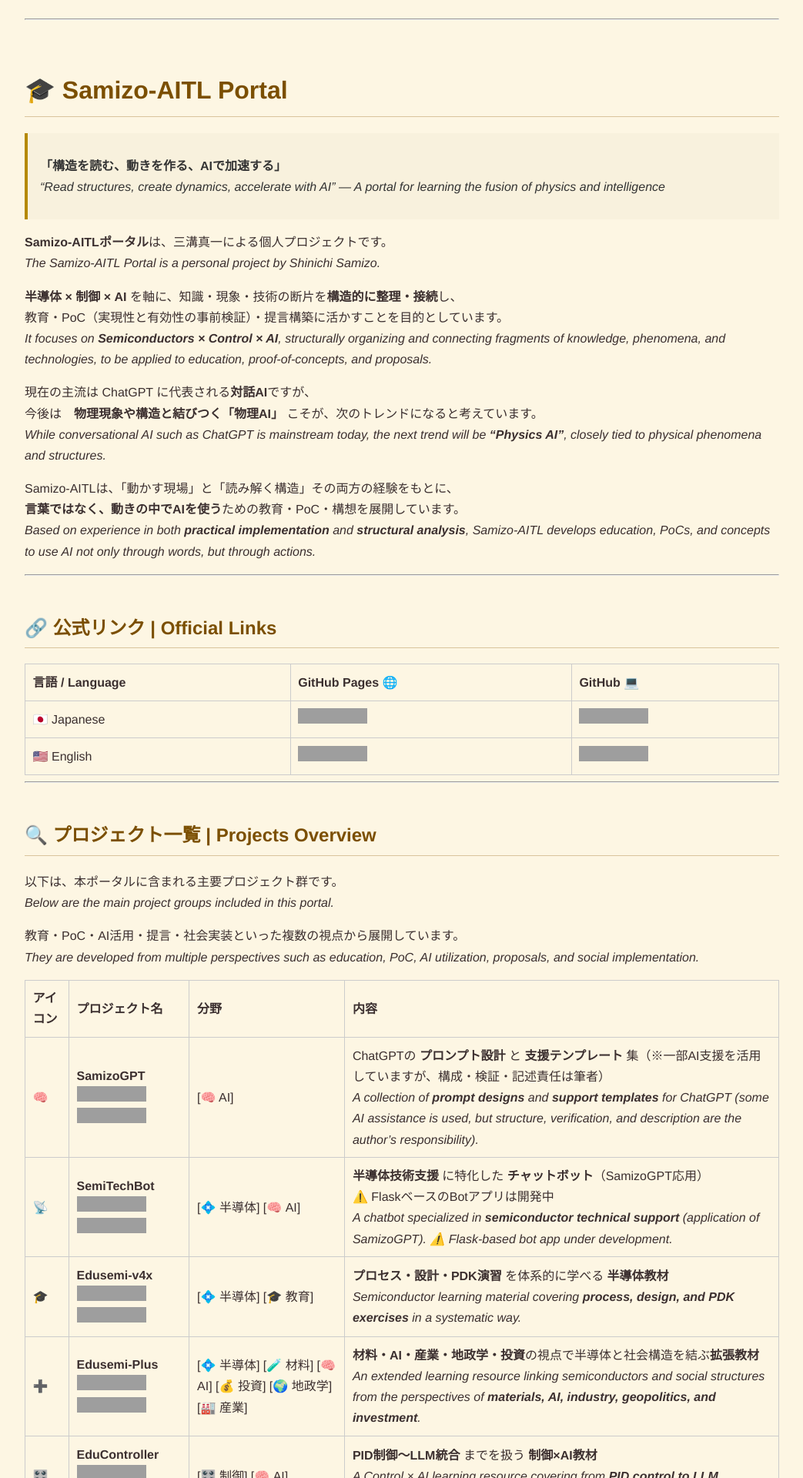
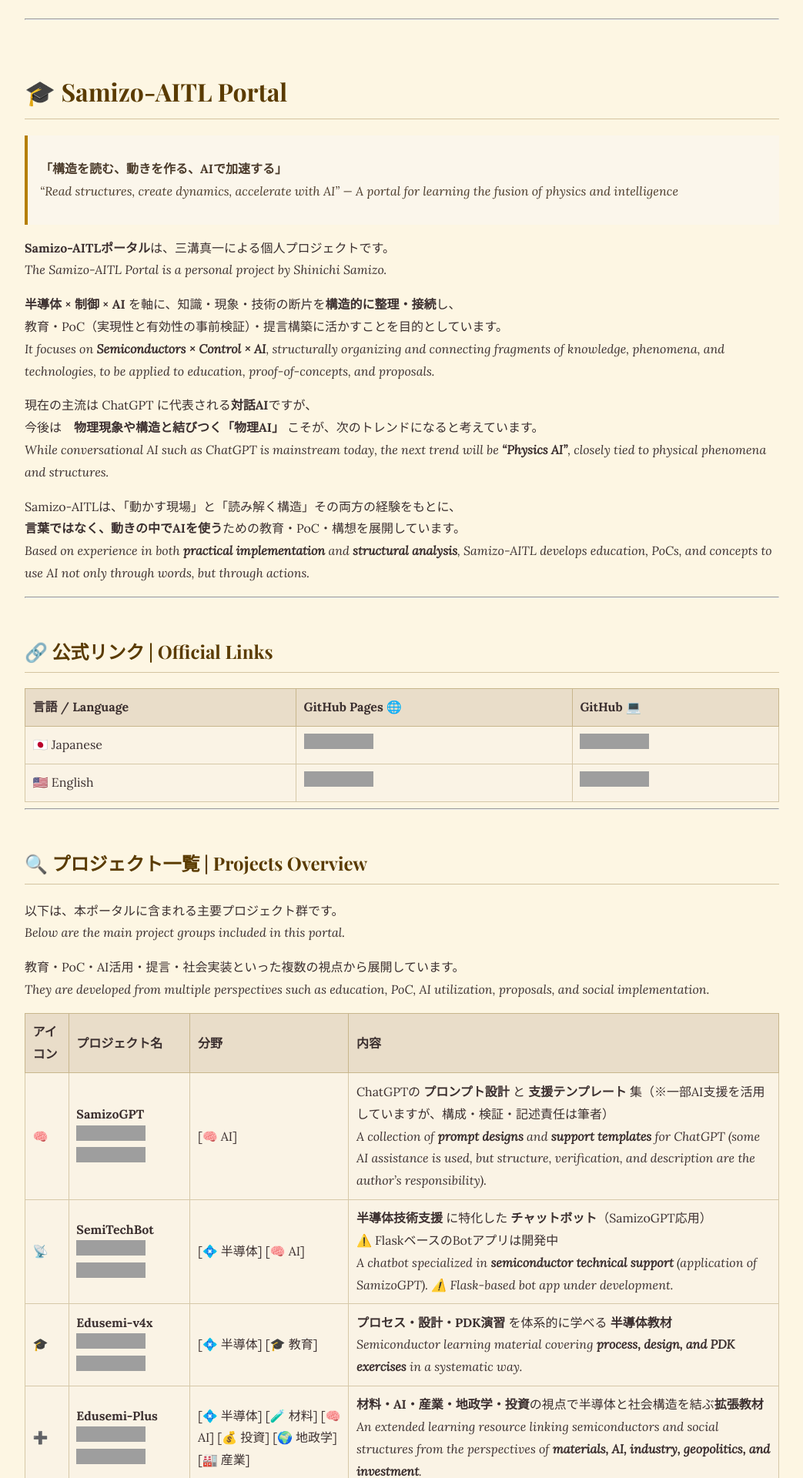
Before and after one commit to Samizo-AITL/Samizo-AITL.github.io, a Jekyll site: the page built from index.md, in a window 1280 px wide. Shown: the top 1920 px of the page at 77% size, without its empty margins (118-1161 px from the left). Built offline with Jekyll 4.4.1, drawn with Linux system fonts in a browser that asks for light colours; grey boxes are pictures that could not be loaded.

Commit message:
Update style.css

```diff
--- a/assets/style.css
+++ b/assets/style.css
@@ -196,3 +196,46 @@
   background: #2a2a2a;
   color: #e8e8e8;
 }
+
+/* === Sepia Library Style (fonts: Lora + Playfair Display) === */
+body.theme-sepia {
+  background: #fdf6e3;
+  color: #3b2f2f;
+  font-family: "Lora", "Times New Roman", serif;
+  line-height: 1.8;
+}
+
+body.theme-sepia h1,
+body.theme-sepia h2,
+body.theme-sepia h3 {
+  font-family: "Playfair Display", "Merriweather", serif;
+  color: #5a3b00;
+  border-bottom: 1px solid #d4c4a0;
+}
+
+/* 引用・注釈 */
+body.theme-sepia blockquote,
+body.theme-sepia .annotation,
+body.theme-sepia .annotation-narrow {
+  background-color: #fbf6eb;
+  border-left-color: #b57f00;
+  color: #4a3a2a;
+}
+
+/* リンク（落ち着いた青インク風） */
+body.theme-sepia a { color: #2f5d8a; }
+body.theme-sepia a:hover { color: #1e3d5c; }
+
+/* 表 */
+body.theme-sepia table { border: 1px solid #c8b68c; background:#faf3e5; }
+body.theme-sepia th { background:#e9ddc9; color:#3b2f2f; border:1px solid #c8b68c; }
+body.theme-sepia td { border:1px solid #d6c8a8; }
+
+/* コード（羊皮紙風） */
+body.theme-sepia pre,
+body.theme-sepia code {
+  background: #f4eadc;
+  color: #3b2f2f;
+  border-radius: 4px;
+  font-family: "Courier New", monospace;
+}
```
